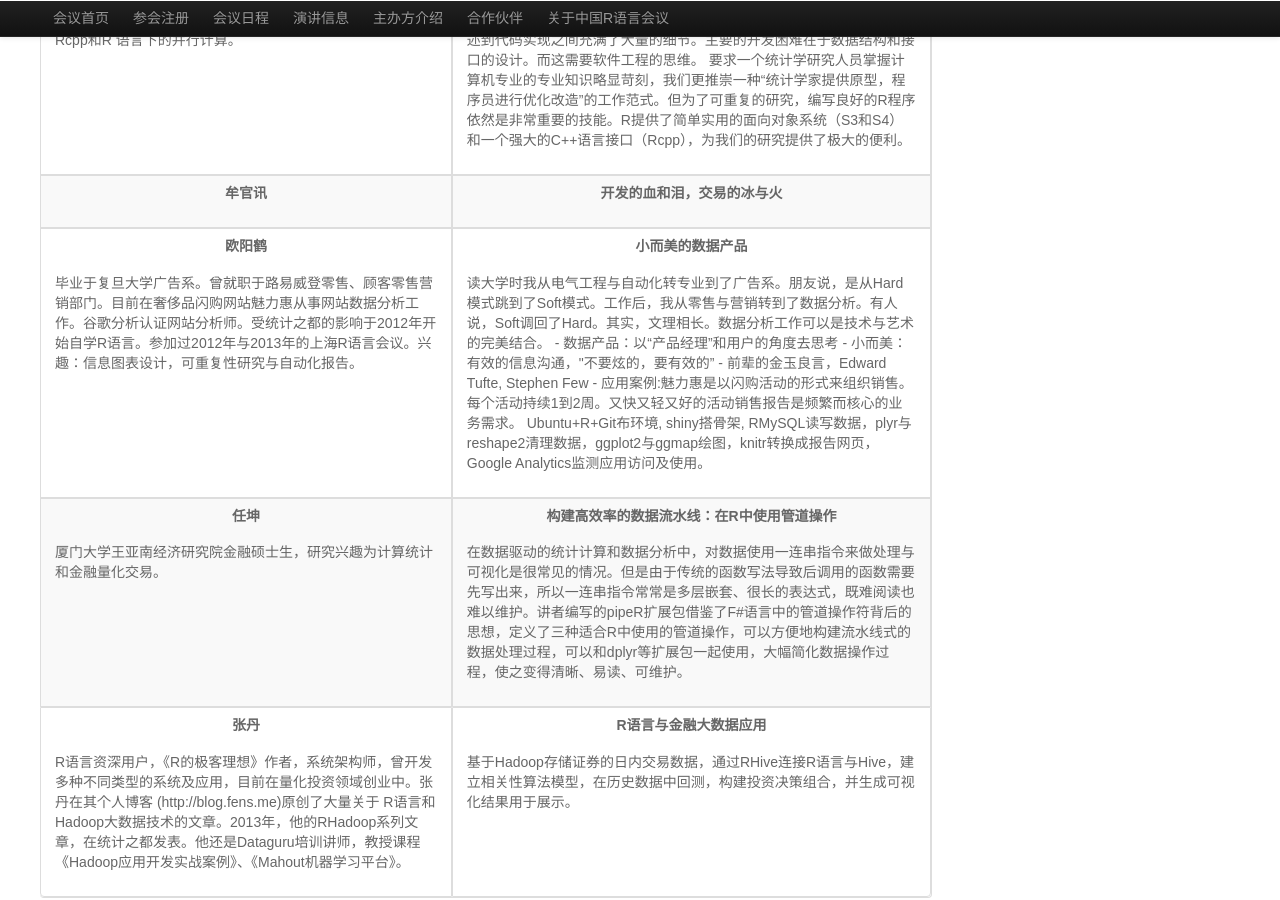
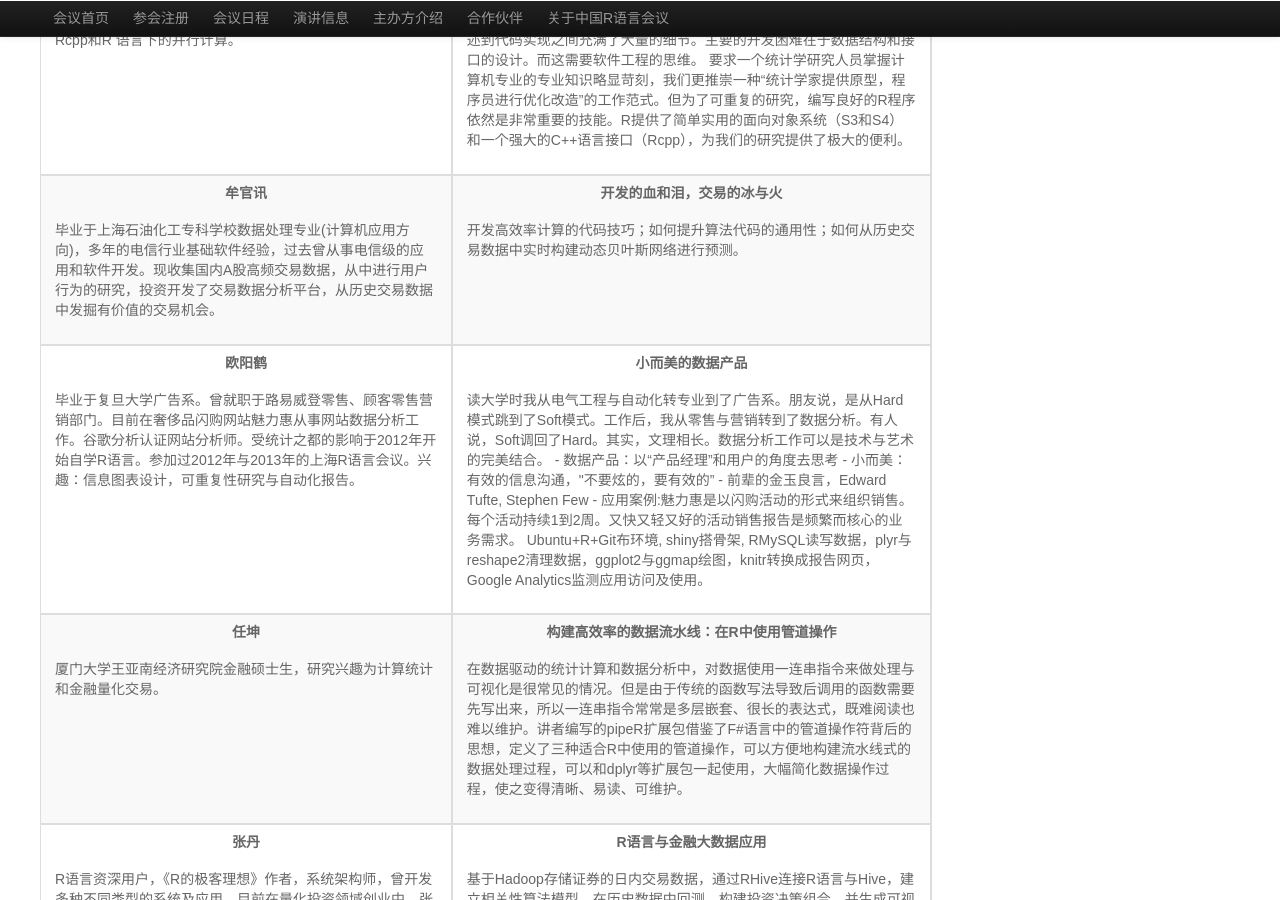
Before and after one commit to cosname/R-conference, a Jekyll site: the page built from index.html, in a window 1280 px wide and 900 px high, scrolled down 8327 px. Built offline with Jekyll 4.4.1, drawn with Linux system fonts in a browser that asks for light colours.

Commit message:
Update Mu Guanxun's information

```diff
--- a/_posts/2014-05-24-beijing.md
+++ b/_posts/2014-05-24-beijing.md
@@ -514,11 +514,11 @@ structure in the underlying probability density functions.</p>
 <tr>
   <td>
   <p><strong>牟官讯</strong></p>
-  <p></p>
+  <p>毕业于上海石油化工专科学校数据处理专业(计算机应用方向)，多年的电信行业基础软件经验，过去曾从事电信级的应用和软件开发。现收集国内A股高频交易数据，从中进行用户行为的研究，投资开发了交易数据分析平台，从历史交易数据中发掘有价值的交易机会。</p>
   </td>
   <td>
   <p><strong>开发的血和泪，交易的冰与火</strong></p>
-  <p></p>
+  <p>开发高效率计算的代码技巧；如何提升算法代码的通用性；如何从历史交易数据中实时构建动态贝叶斯网络进行预测。</p>
   </td>
 </tr>
 <tr>
```
